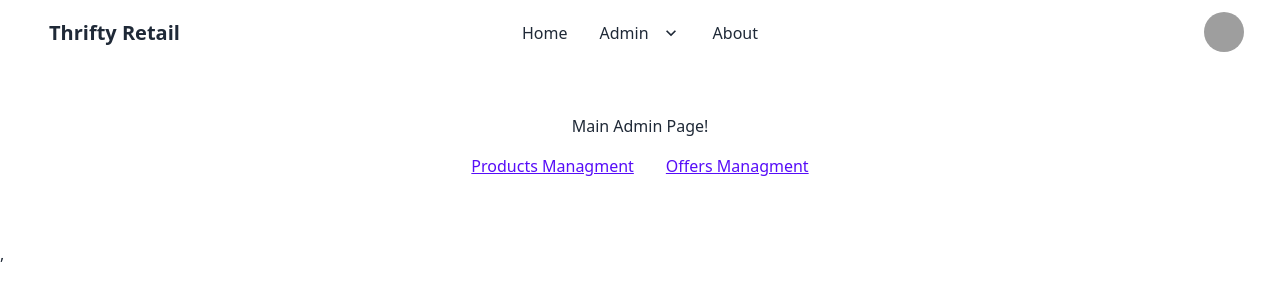
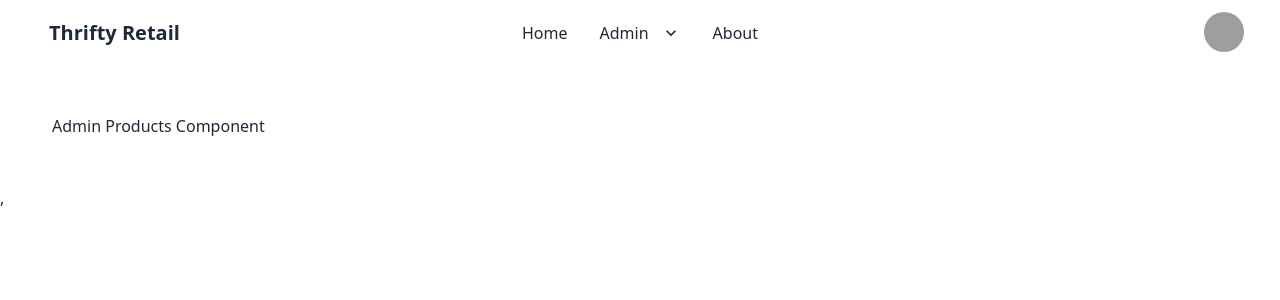
Before and after one commit to emadunan/zretailer, a React (Create React App) app in the folder zretailer-client/: page /admin in a window 1280 px wide. Shown: the top 300 px of the page. Built offline with nearby package versions, Linux system fonts and the light colour scheme; grey boxes are pictures that could not be loaded.

Commit message:
feat: Add home, admin, about links to navbar

```diff
--- a/zretailer-client/src/App.tsx
+++ b/zretailer-client/src/App.tsx
@@ -9,6 +9,7 @@ import Admin from "./pages/Admin";
 import About from "./pages/About";
 import AdminProducts from './pages/Admin-Products';
 import AdminOffers from './pages/Admin-Offers';
+import NotFound from "./pages/Not-Found";
 
 function App() {
   return (
@@ -21,9 +22,11 @@ function App() {
             <Route path="home" element={<Home />}/>
             <Route path="about" element={<About />}/>
             <Route path="admin" element={<Admin />}>
-              <Route path="products" element={<AdminProducts />}/>
+              <Route index element={<AdminProducts />} />
+              <Route path="products" element={<AdminProducts />} />
               <Route path="offers" element={<AdminOffers />}/>
             </Route>
+            <Route path="*" element={<NotFound />} />
           </Route>
         </Routes>
       </main>
--- /dev/null
+++ b/zretailer-client/src/api/products.ts
@@ -0,0 +1,3 @@
+export function addProduct(product: any) {
+    return "chocolate"
+}
--- a/zretailer-client/src/pages/Admin.tsx
+++ b/zretailer-client/src/pages/Admin.tsx
@@ -1,19 +1,7 @@
-import { Fragment } from "react";
-import { Outlet, Link } from "react-router-dom";
+import { Outlet } from "react-router-dom";
 
 function Admin() {
-    return (
-        <Fragment>
-            <main className="flex flex-col justify-center items-center">
-                <h1>Main Admin Page!</h1>
-                <div className="flex flex-row my-4">
-                    <Link to="products" className="mx-4 link link-primary">Products Managment</Link>
-                    <Link to="offers" className="mx-4 link link-primary">Offers Managment</Link>
-                </div>
-            </main>
-            <Outlet />
-        </Fragment>
-    );
+    return <Outlet />;
 }
 
 export default Admin;
--- /dev/null
+++ b/zretailer-client/src/pages/Not-Found.tsx
@@ -0,0 +1,5 @@
+function NotFound() {
+    return <h1>404 - NOT FOUND</h1>;
+}
+
+export default NotFound;
```
